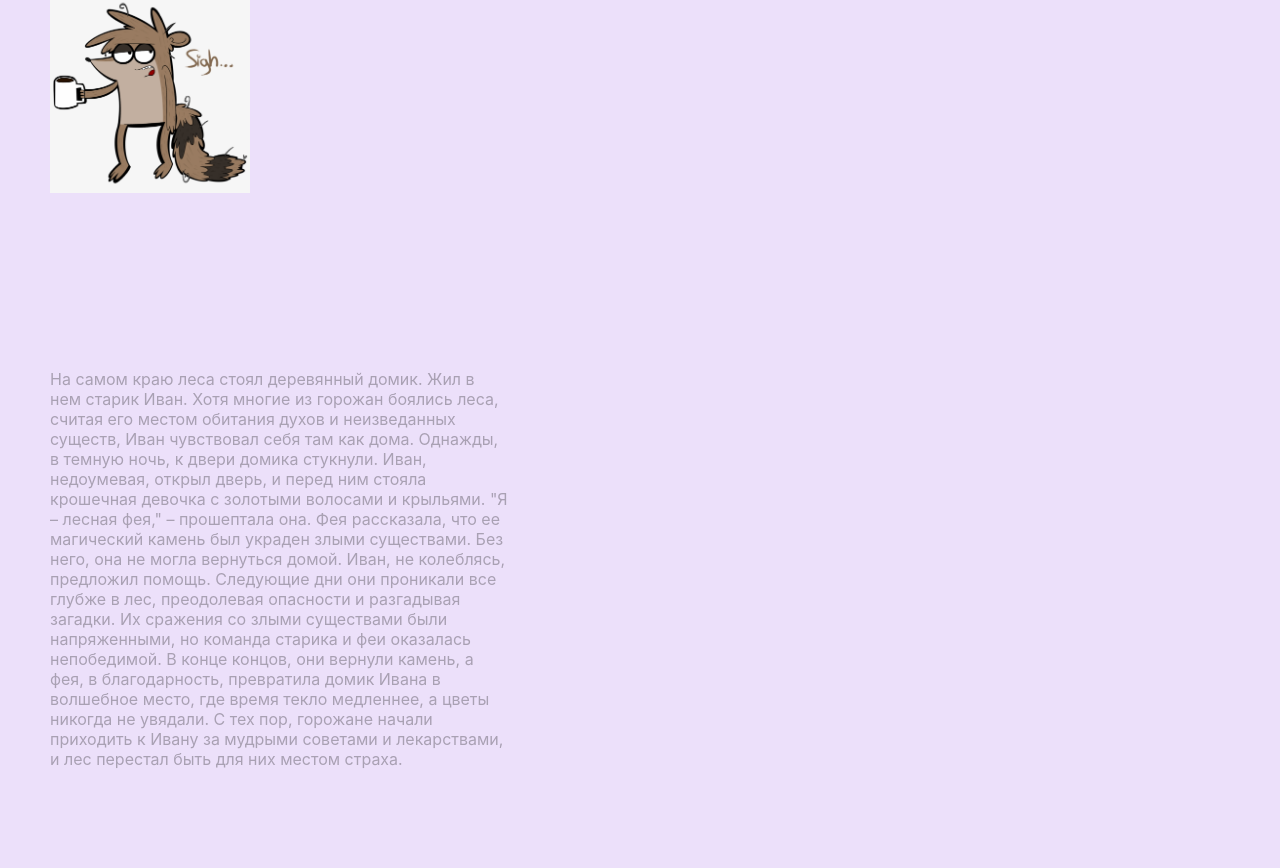
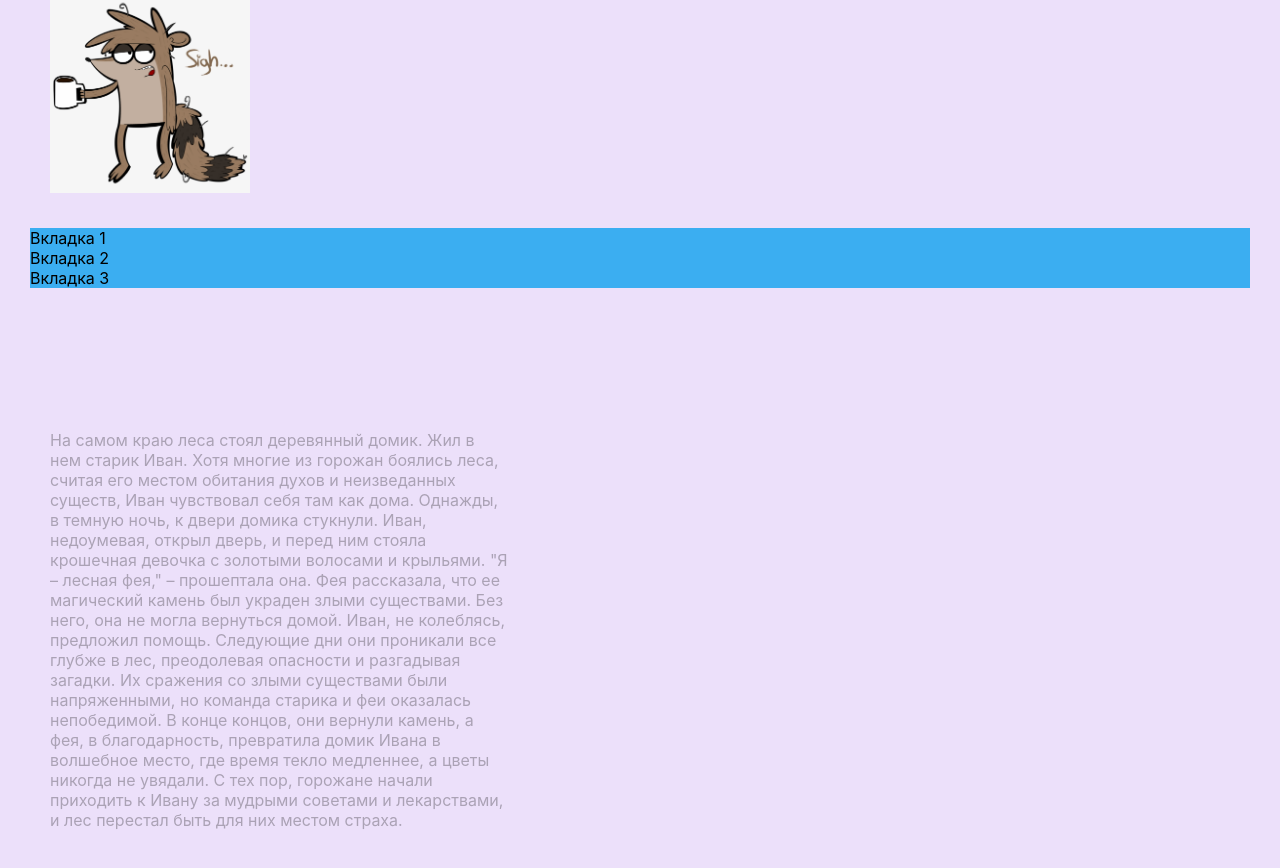
Before and after one commit to MarinaZLKN/AnimationPractise, a React (Create React App) app: page / in a window 1280 px wide. Shown: the part 732-1600 px from the top of the page. Built offline with nearby package versions, Linux system fonts and the light colour scheme.

Commit message:
Accordion effect

```diff
--- a/src/App.js
+++ b/src/App.js
@@ -7,6 +7,7 @@ import TypingEffect from "./components/TypingEffect";
 import MorphingText from "./components/MorphingText";
 import ScrollAnimationImage from "./components/ScrollAnimationImage";
 import ImageTextCard from "./components/ImageTextCard";
+import Accordion from "./components/Accordion";
 
 function App() {
   const [isAnimating, setIsAnimating] = useState(false);
@@ -179,6 +180,13 @@ function App() {
                       <div style={{ height: '15px', background: '#ece0fa' }}></div>
                     </div>
                 </div>
+                <div className="animation13">
+                    <div>
+                      <Accordion title="Вкладка 1" content="Информация 1" />
+                      <Accordion title="Вкладка 2" content="Информация 2" />
+                      <Accordion title="Вкладка 3" content="Информация 3" />
+                    </div>
+                </div>
                 <div className="animation9">
                     <div style={{ padding: '20px' }}>
                       <div style={{ height: '50px', background: '#ece0fa' }}></div>
@@ -186,6 +194,7 @@ function App() {
                       <div style={{ height: '250px', background: '#ece0fa' }}></div>
                     </div>
                 </div>
+
 
 
             </div>
--- /dev/null
+++ b/src/components/Accordion.js
@@ -0,0 +1,30 @@
+import { useState } from "react";
+import { motion, AnimatePresence } from "framer-motion";
+
+function Accordion({ title, content }) {
+  const [isOpen, setIsOpen] = useState(false);
+
+  return (
+    <div>
+      <motion.div initial={{ backgroundColor: '#3baef1' }}
+                  whileHover={{ backgroundColor: '#85d6fc' }}
+                  onClick={() => setIsOpen(!isOpen)}>
+        {title}
+      </motion.div>
+      <AnimatePresence initial={false}>
+        {isOpen && (
+          <motion.div
+            initial={{ height: 20, opacity: 0 }}
+            animate={{ height: 100, opacity: 1 }}
+            exit={{ height: 0, opacity: 0 }}
+            transition={{ duration: 0.3 }}
+          >
+            {content}
+          </motion.div>
+        )}
+      </AnimatePresence>
+    </div>
+  );
+}
+
+export default Accordion;
```
